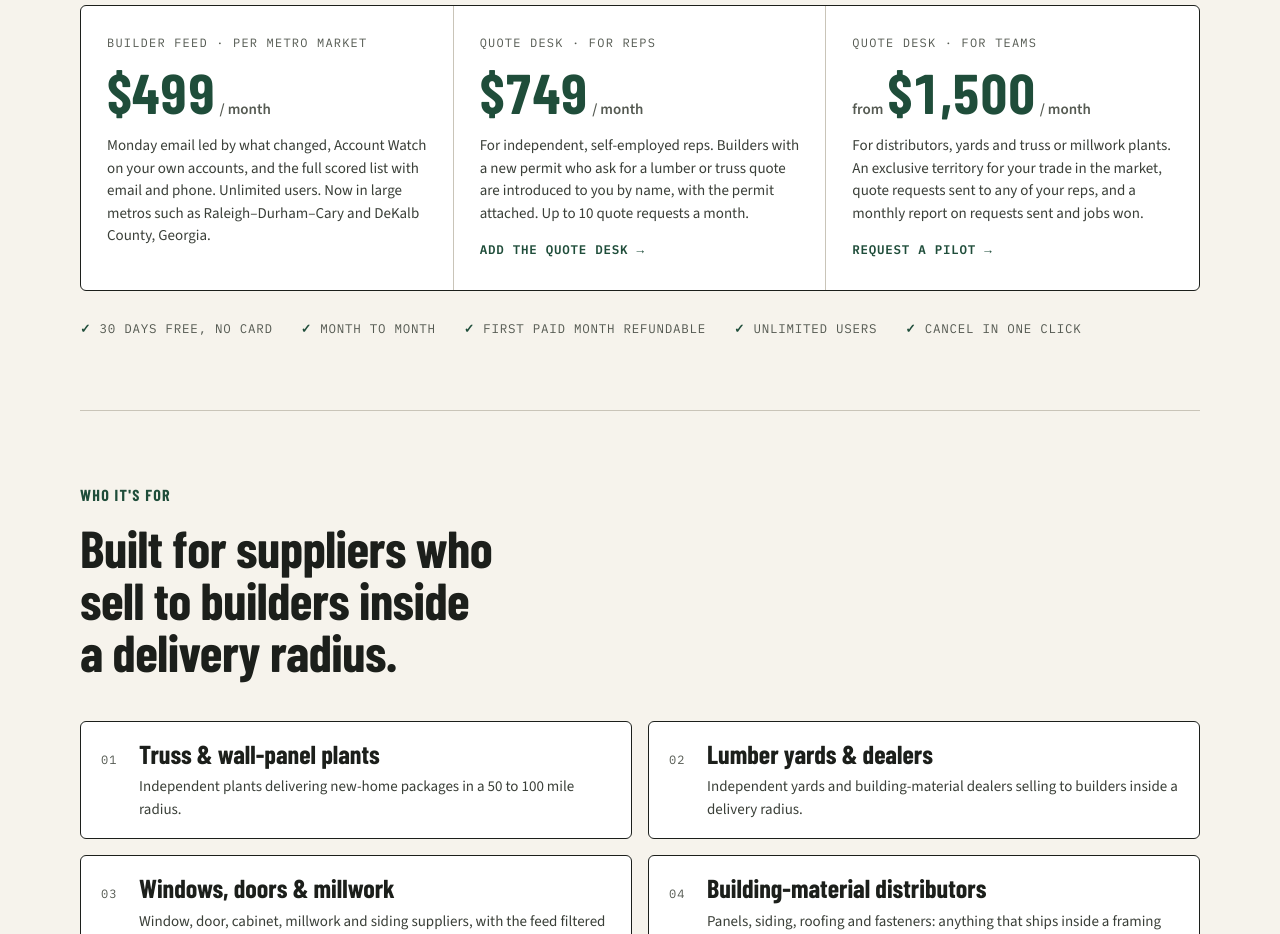
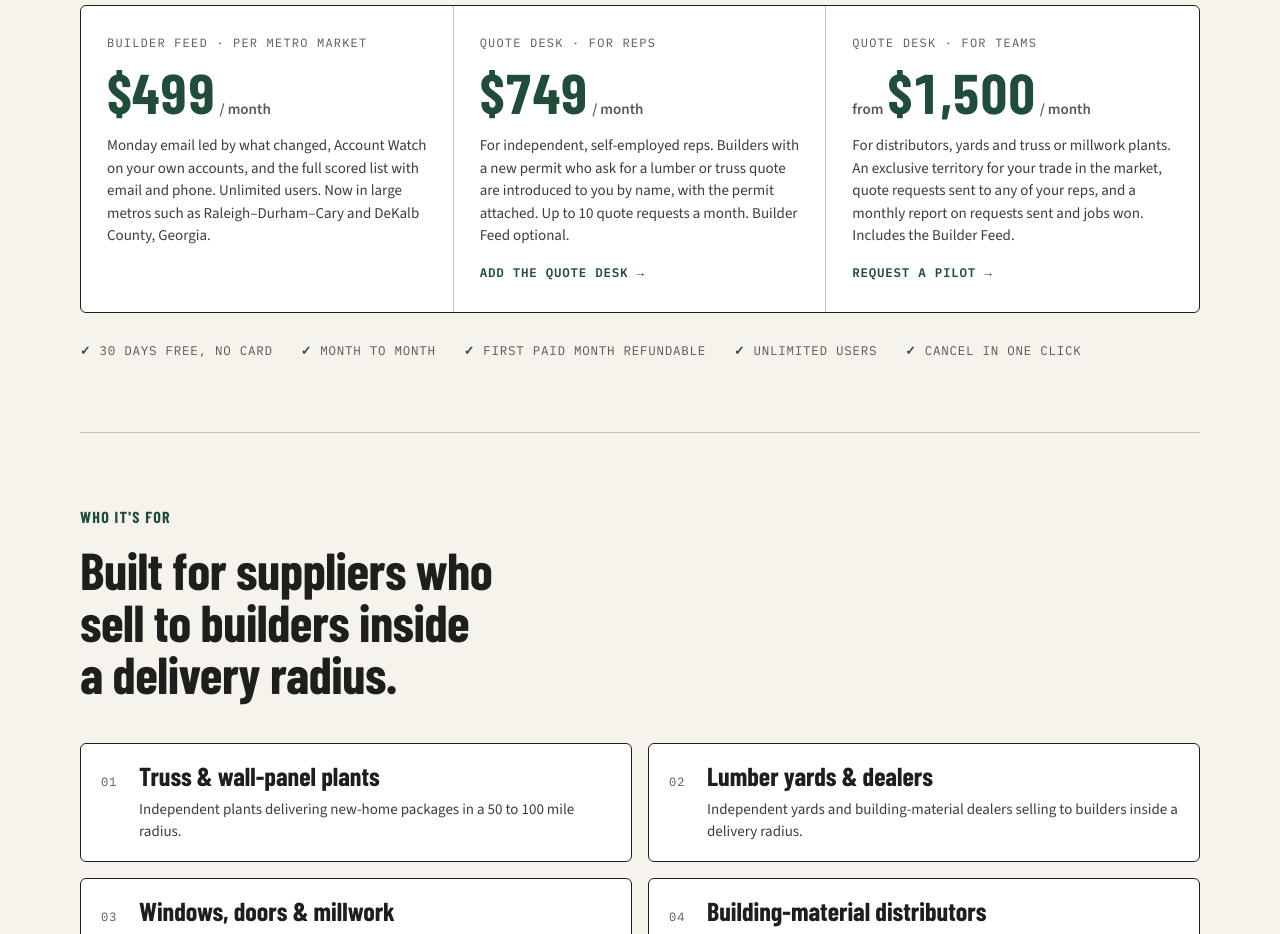
Before and after one commit to rubehollis/timberseek.co, a plain HTML site: page index.html in a window 1280 px wide. Shown: the part 3340-4274 px from the top of the page. Drawn offline with nearby package versions, Linux system fonts and the light colour scheme.

Commit message:
Make Builder Feed optional on Rep plan, included on Team plan
Co-Authored-By: Claude Opus 5.5 <noreply@anthropic.com>
Claude-Session: https://claude.ai/code/session_015uqNDANHGYhNUAUoSpRy54

```diff
--- a/index.html
+++ b/index.html
@@ -959,7 +959,7 @@
         <div class="amt">$749<small>/ month</small></div>
         <p class="eg">For independent, self-employed reps. Builders with a new permit who ask for a lumber or
            truss quote are introduced to you by name, with the permit attached. Up to 10 quote
-           requests a month.</p>
+           requests a month. Builder Feed optional.</p>
         <a class="price-link" href="mailto:hello@timberseek.co?subject=Quote%20Desk%20for%20reps">Add the Quote Desk →</a>
       </div>
       <div class="price">
@@ -967,7 +967,7 @@
         <div class="amt"><small style="margin:0 4px 0 0;">from</small>$1,500<small>/ month</small></div>
         <p class="eg">For distributors, yards and truss or millwork plants. An exclusive territory for your
            trade in the market, quote requests sent to any of your reps, and a monthly report on
-           requests sent and jobs won.</p>
+           requests sent and jobs won. Includes the Builder Feed.</p>
         <a class="price-link" href="mailto:hello@timberseek.co?subject=Quote%20Desk%20for%20teams%20pilot">Request a pilot →</a>
       </div>
     </div>
```
